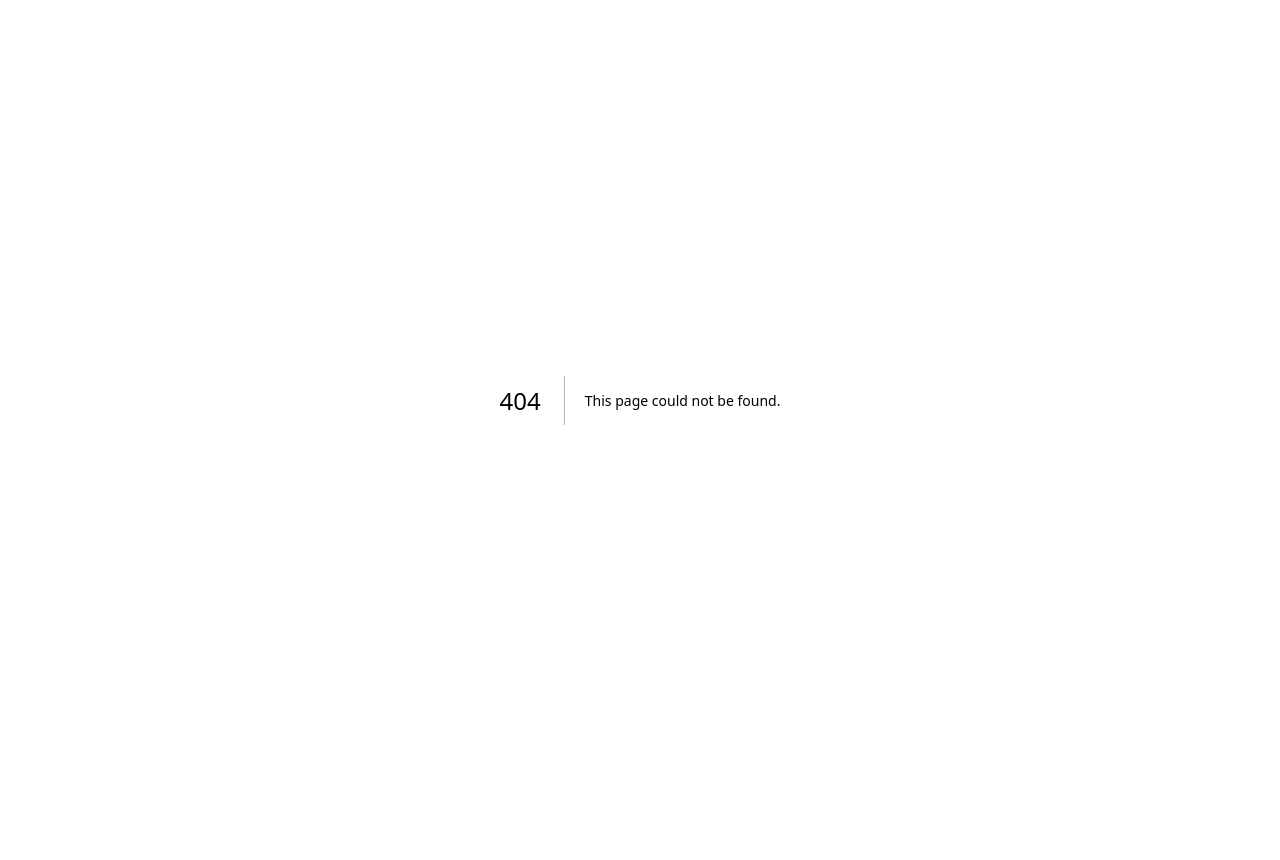
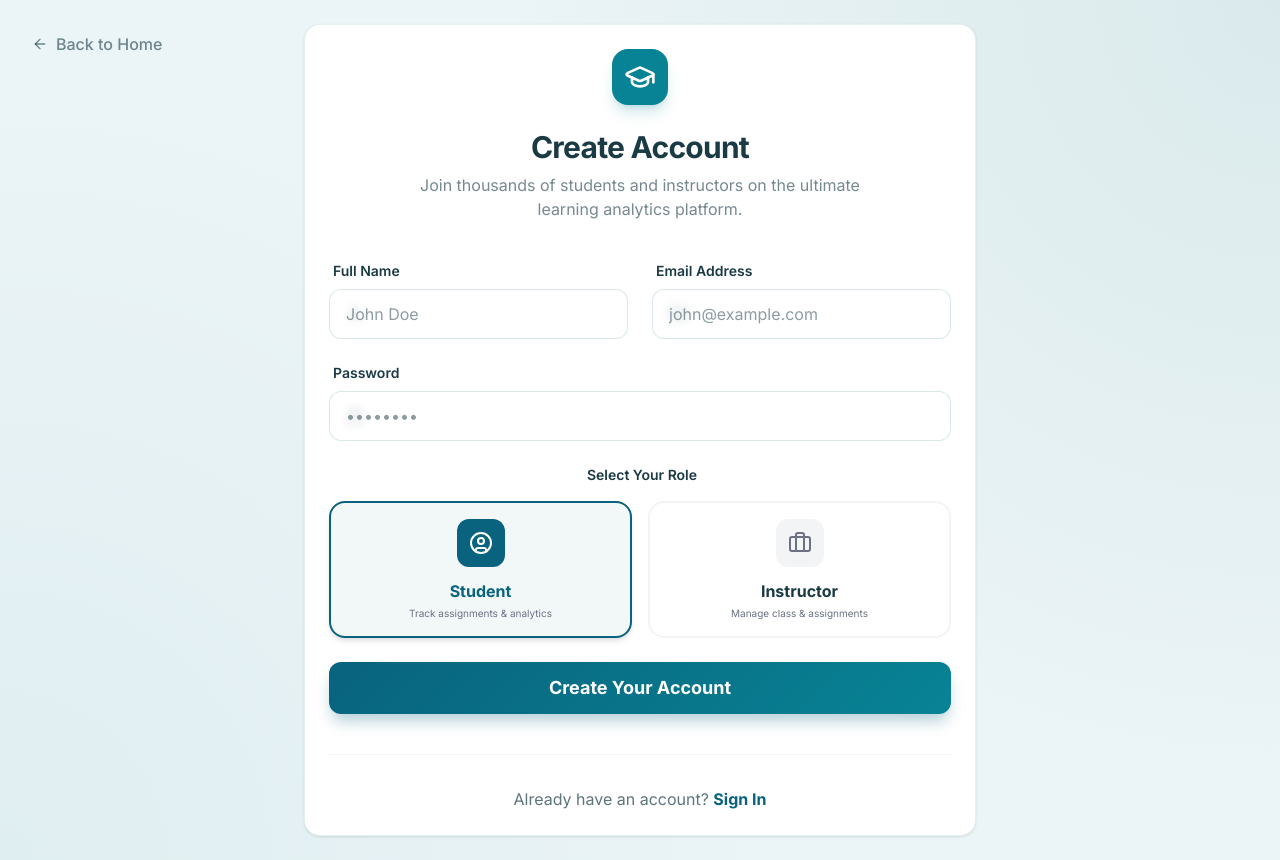
Before and after one commit to amdadislam01/alap-client-site, a Next.js app: page /register in a window 1280 px wide. Before the commit this address had no page. Before the commit the page ends 800 px from the top, so only its background shows below. Built offline with nearby package versions, Linux system fonts and the light colour scheme; no server answers.

Commit message:
CREATE: Implemented registration page with role selection

```diff
--- /dev/null
+++ b/src/app/register/page.tsx
@@ -0,0 +1,179 @@
+'use client';
+
+import { useState } from 'react';
+import api from '@/lib/api';
+import { useRouter } from 'next/navigation';
+import Link from 'next/link';
+import { motion } from 'framer-motion';
+import { GraduationCap, ArrowLeft, User, Mail, Lock, UserCircle, Briefcase } from 'lucide-react';
+
+export default function Register() {
+  const [formData, setFormData] = useState({
+    name: '',
+    email: '',
+    password: '',
+    role: 'student'
+  });
+  const [error, setError] = useState('');
+  const [loading, setLoading] = useState(false);
+  const router = useRouter();
+
+  const handleSubmit = async (e: React.FormEvent) => {
+    e.preventDefault();
+    setLoading(true);
+    setError('');
+    try {
+      await api.post('/auth/register', formData);
+      router.push('/login');
+    } catch (err: any) {
+      setError(err.response?.data?.message || 'Registration failed. Please try again.');
+    } finally {
+      setLoading(false);
+    }
+  };
+
+  return (
+    <div className="min-h-screen flex items-center justify-center p-6 bg-[#EBF4F6]/30 hero-gradient">
+      <Link
+        href="/"
+        className="absolute top-8 left-8 flex items-center gap-2 text-[#1a3a44]/60 hover:text-[#09637E] transition-colors font-medium"
+      >
+        <ArrowLeft className="w-4 h-4" />
+        Back to Home
+      </Link>
+
+      <motion.div
+        initial={{ opacity: 0, y: 20 }}
+        animate={{ opacity: 1, y: 0 }}
+        transition={{ duration: 0.5 }}
+        className="w-full max-w-2xl"
+      >
+        <div className="card shadow-2xl p-8 md:p-12 bg-white/80 backdrop-blur-xl border border-white">
+          <div className="flex flex-col items-center mb-10 text-center">
+            <Link href="/" className="bg-[#088395] p-3 rounded-2xl mb-6 shadow-lg shadow-[#088395]/20">
+              <GraduationCap className="text-white w-8 h-8" />
+            </Link>
+            <h2 className="text-3xl font-bold text-[#1a3a44] mb-2 tracking-tight">Create Account</h2>
+            <p className="text-[#1a3a44]/60 max-w-md">Join thousands of students and instructors on the ultimate learning analytics platform.</p>
+          </div>
+
+          {error && (
+            <motion.div
+              initial={{ opacity: 0, x: -10 }}
+              animate={{ opacity: 1, x: 0 }}
+              className="bg-red-50 text-red-500 p-4 rounded-xl mb-8 text-sm border border-red-100 flex items-center gap-3"
+            >
+              <span className="w-1.5 h-1.5 rounded-full bg-red-500"></span>
+              {error}
+            </motion.div>
+          )}
+
+          <form onSubmit={handleSubmit} className="space-y-6">
+            <div className="grid grid-cols-1 md:grid-cols-2 gap-6">
+              <div>
+                <label className="block text-sm font-semibold text-[#1a3a44] mb-2 ml-1">Full Name</label>
+                <div className="relative">
+                  <User className="absolute left-4 top-1/2 -translate-y-1/2 w-5 h-5 text-[#1a3a44]/40" />
+                  <input
+                    type="text"
+                    className="input-field pl-12"
+                    placeholder="John Doe"
+                    value={formData.name}
+                    onChange={(e) => setFormData({...formData, name: e.target.value})}
+                    required
+                  />
+                </div>
+              </div>
+              <div>
+                <label className="block text-sm font-semibold text-[#1a3a44] mb-2 ml-1">Email Address</label>
+                <div className="relative">
+                  <Mail className="absolute left-4 top-1/2 -translate-y-1/2 w-5 h-5 text-[#1a3a44]/40" />
+                  <input
+                    type="email"
+                    className="input-field pl-12"
+                    placeholder="john@example.com"
+                    value={formData.email}
+                    onChange={(e) => setFormData({...formData, email: e.target.value})}
+                    required
+                  />
+                </div>
+              </div>
+            </div>
+
+            <div>
+              <label className="block text-sm font-semibold text-[#1a3a44] mb-2 ml-1">Password</label>
+              <div className="relative">
+                <Lock className="absolute left-4 top-1/2 -translate-y-1/2 w-5 h-5 text-[#1a3a44]/40" />
+                <input
+                  type="password"
+                  className="input-field pl-12"
+                  placeholder="••••••••"
+                  value={formData.password}
+                  onChange={(e) => setFormData({...formData, password: e.target.value})}
+                  required
+                />
+              </div>
+            </div>
+
+            <div>
+              <label className="block text-sm font-semibold text-[#1a3a44] mb-4 ml-1 text-center">Select Your Role</label>
+              <div className="grid grid-cols-2 gap-4">
+                <RoleCard
+                  active={formData.role === 'student'}
+                  onClick={() => setFormData({...formData, role: 'student'})}
+                  icon={<UserCircle className="w-6 h-6" />}
+                  title="Student"
+                  description="Track assignments & analytics"
+                />
+                <RoleCard
+                  active={formData.role === 'instructor'}
+                  onClick={() => setFormData({...formData, role: 'instructor'})}
+                  icon={<Briefcase className="w-6 h-6" />}
+                  title="Instructor"
+                  description="Manage class & assignments"
+                />
+              </div>
+            </div>
+
+            <button
+              type="submit"
+              disabled={loading}
+              className="btn-premium w-full py-4 text-lg font-bold mt-4 flex items-center justify-center gap-2 disabled:opacity-70 shadow-xl"
+            >
+              {loading ? (
+                <div className="w-6 h-6 border-2 border-white/30 border-t-white rounded-full animate-spin"></div>
+              ) : (
+                'Create Your Account'
+              )}
+            </button>
+          </form>
+
+          <div className="mt-10 pt-8 border-t border-gray-100 text-center">
+            <p className="text-[#1a3a44]/70">
+              Already have an account? <Link href="/login" className="text-[#09637E] font-bold hover:underline">Sign In</Link>
+            </p>
+          </div>
+        </div>
+      </motion.div>
+    </div>
+  );
+}
+
+function RoleCard({ active, onClick, icon, title, description }: { active: boolean, onClick: () => void, icon: React.ReactNode, title: string, description: string }) {
+  return (
+    <div
+      onClick={onClick}
+      className={`cursor-pointer p-4 rounded-2xl border-2 transition-all duration-300 text-center flex flex-col items-center ${
+        active
+          ? 'border-[#09637E] bg-[#09637E]/5 shadow-md'
+          : 'border-gray-100 bg-white hover:border-[#7AB2B2]/50 hover:bg-gray-50'
+      }`}
+    >
+      <div className={`w-12 h-12 rounded-xl flex items-center justify-center mb-3 transition-colors ${active ? 'bg-[#09637E] text-white' : 'bg-gray-100 text-gray-500'}`}>
+        {icon}
+      </div>
+      <h4 className={`font-bold mb-1 ${active ? 'text-[#09637E]' : 'text-[#1a3a44]'}`}>{title}</h4>
+      <p className="text-[10px] text-gray-500 leading-tight">{description}</p>
+    </div>
+  );
+}
```
